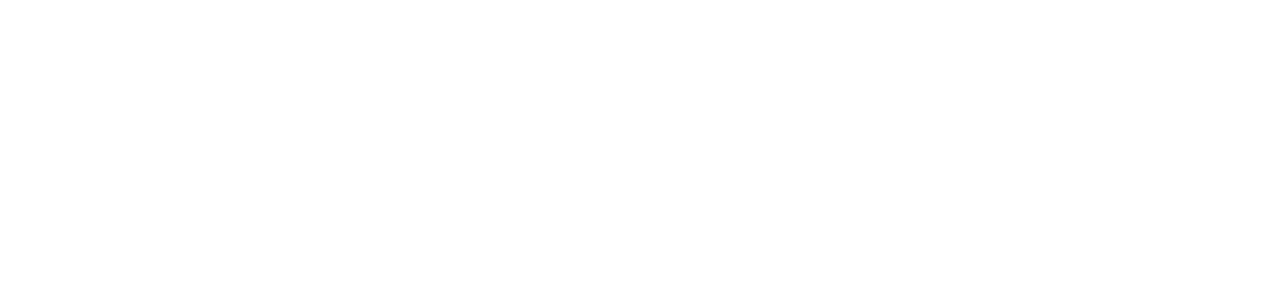
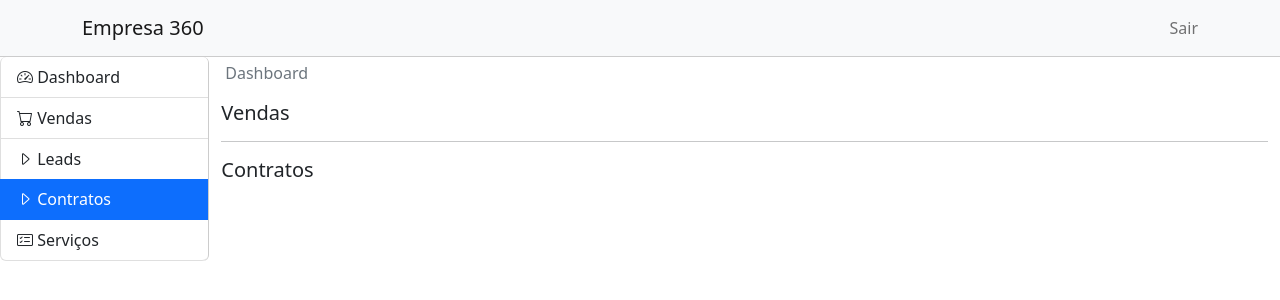
Before and after one commit to oriovaldof/vue-empresa360, a Vue app: page /home/vendas/contratos in a window 1280 px wide. Before the commit this address had no page. Shown: the top 300 px of the page. Built offline with nearby package versions, Linux system fonts and the light colour scheme.

Commit message:
componentes home, leads, contrato, servicos, dashboard

```diff
--- /dev/null
+++ b/src/components/dashboard/Dashboard.vue
@@ -0,0 +1,3 @@
+<template>
+    <h5>Dashboard</h5>
+</template>
--- /dev/null
+++ b/src/components/servicos/Servicos.vue
@@ -0,0 +1,3 @@
+<template>
+    <h5>Serviços</h5>
+</template>
--- /dev/null
+++ b/src/components/vendas/Contratos.vue
@@ -0,0 +1,3 @@
+<template>
+    <h5>Contratos</h5>
+</template>
--- /dev/null
+++ b/src/components/vendas/Leads.vue
@@ -0,0 +1,3 @@
+<template>
+    <h5>Leads</h5>
+</template>
--- /dev/null
+++ b/src/components/vendas/Vendas.vue
@@ -0,0 +1,5 @@
+<template>
+    <h5>Vendas</h5>
+    <hr>
+    <router-view></router-view>
+</template>
--- a/src/views/Home.vue
+++ b/src/views/Home.vue
@@ -1,7 +1,80 @@
 <template>
-    <div>
-        <h3>Home</h3>
-        <!-- <router-link to="/login">Navegar para "/login"</router-link> -->
-        <router-link to="/">Sair</router-link>
+  <div>
+    <nav class="navbar navbar-light bg-light menu-superior">
+      <div class="container">
+        <router-link class="navbar-brand" to="/home">Empresa 360</router-link>
+        <div class="navbar-nav">
+          <ul class="navbar-nav">
+            <li class="nav-item">
+              <a class="nav-link" href="#">Sair</a>
+            </li>
+          </ul>
+        </div>
+      </div>
+    </nav>
+
+    <div class="d-flex">
+      <div class="list-group menu-esquerda">
+        <router-link class="list-group-item list-group-item-action" to="/home/dashboard" exact-active-class="active">
+          <i class="bi bi-speedometer2"></i> Dashboard
+          </router-link>
+          <router-link class="list-group-item list-group-item-action" to="/home/vendas" exact-active-class="active">
+          <i class="bi bi-cart"></i> Vendas
+          </router-link>
+          <router-link class="list-group-item list-group-item-action" to="/home/vendas/leads" exact-active-class="active">
+          <i class="bi bi-caret-right"></i> Leads
+          </router-link>
+          <router-link class="list-group-item list-group-item-action" to="/home/vendas/contratos" exact-active-class="active">
+          <i class="bi bi-caret-right"></i> Contratos
+          </router-link>
+          <router-link class="list-group-item list-group-item-action" to="/home/servicos" exact-active-class="active">
+          <i class="bi bi-card-checklist"></i> Serviços
+          </router-link>
+      </div>
+
+      <div class="w-100">
+        <nav aria-label="breadcrumb" class="pt-1 ps-3">
+          <ol class="breadcrumb">
+            <li class="breadcrumb-item active" aria-current="page">
+              Dashboard
+            </li>
+          </ol>
+        </nav>
+
+        <div class="container-fluid">
+          <router-view></router-view>
+        </div>
+      </div>
     </div>
+  </div>
 </template>
+
+
+<style scoped>
+.menu-superior {
+  border-bottom: solid 1px #ccc;
+}
+
+.menu-esquerda {
+  border-right: solid 1px #ccc;
+  width: 250px;
+}
+
+.list-group-item {
+  border-top: none;
+  border-right: none;
+}
+/*
+.router-link-active{
+    color: #fff;
+    background-color: #65a1fa;
+    border-color: #65a1fa;
+}
+
+.router-link-exact-active{
+    color: #fff;
+    background-color: #0d6efd;
+    border-color: #0d6efd;
+}
+*/
+</style>
--- a/src/views/Login.vue
+++ b/src/views/Login.vue
@@ -19,15 +19,44 @@
           <p class="card-header">Entrar</p>
           <div class="card-body">
             <div class="mb-3">
-                            <input type="email" class="form-control" placeholder="E-mail">
+              <input type="email" class="form-control" placeholder="E-mail" />
             </div>
             <div class="mb-3">
-                            <input type="password" class="form-control" placeholder="Senha">
+              <input type="password" class="form-control" placeholder="Senha" />
             </div>
-                        <button class="btn btn-primary">Login</button>
+            <button class="btn btn-primary" @click="navegarPara">Login</button>
           </div>
         </div>
       </div>
     </div>
   </div>
 </template>
+<script>
+export default {
+  name: "Login",
+  methods: {
+    navegarPara() {
+      // console.log(this.$router) //objeto de roteamento
+
+
+        //coletar os dados de e-mail e senha
+        //realizar um requisicao http de autenticacao
+        //receber o token de autorizacao
+
+
+      //Push aidiciona um nova rota ao hisotrico de navegação
+      this.$router.push("/home"); //passando string direto
+      //   this.$router.push({ path: "/home",});//passadno em forma de objeto
+
+      //Replace substitui a rota atual ao hisotrico de navegação
+      // this.$router.replace('/home'); //passando string direto
+      // this.$router.replace({ path: "/home",});//passadno em forma de objeto
+
+      // this.$router.forward(); //forward avançar no historico de rotas no navegador
+      //   this.$router.back(); //retornar no historico de rotas do naagador
+      // this.$router.go(2); //avançar ou retornar no historio de rotas do navagador (valores positivos avança)
+      // this.$router.go(-2); //avançar ou retornar no historio de rotas do navagador (valores negativos retorna)
+    },
+  },
+};
+</script>
```
Also changed, not shown: src/router.js (+33 -4 lines). Lines whose indentation alone changed are shown as unchanged.
